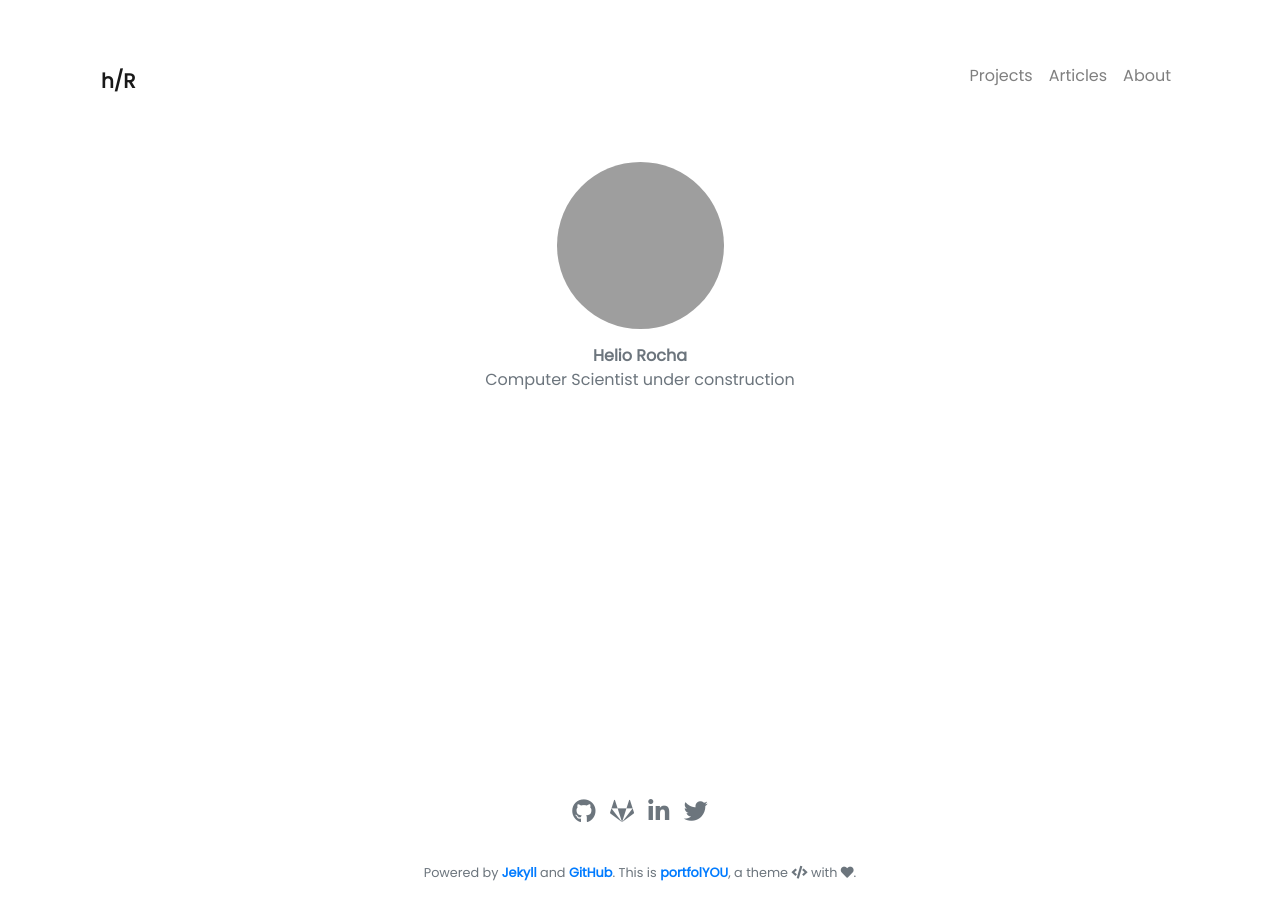
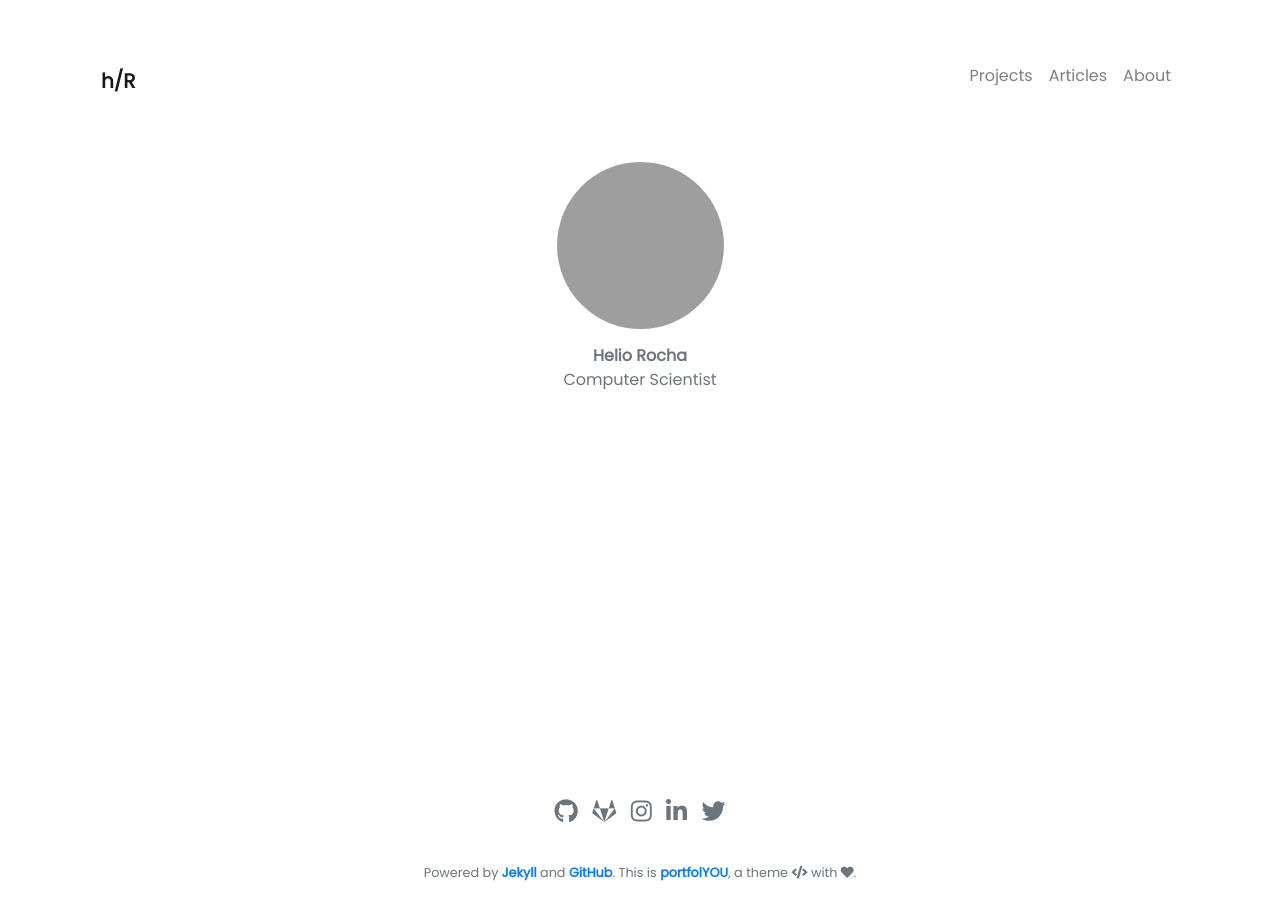
Before and after one commit to helioRocha/heliorocha.github.io, a Jekyll site: the page built from index.html, in a window 1280 px wide. Built offline with Jekyll 4.4.1, drawn with Linux system fonts in a browser that asks for light colours; nearby versions of some CDN libraries; grey boxes are pictures that could not be loaded.

Commit message:
Update _config.yml
Outorga de grau.

```diff
--- a/_config.yml
+++ b/_config.yml
@@ -2,7 +2,7 @@
 title               : [h/R]
 description         : >-                               # >- means to ignore newlines until "url:"
                       <strong>Helio Rocha</strong><br>
-                      Computer Scientist under construction
+                      Computer Scientist
 #                      "I turn coffee :coffee: into code,
 #                      use tabs over spaces
 #                      and never broke production."
@@ -22,7 +22,7 @@ author:
 # facebook          : your_username
   github            : heliorocha
   gitlab            : heliorocha
-# instagram         : your_username
+  instagram         : heliorocha_
   linkedin          : rochabarbosa
 # medium            : your_username
 # soundcloud        : your_username
```
